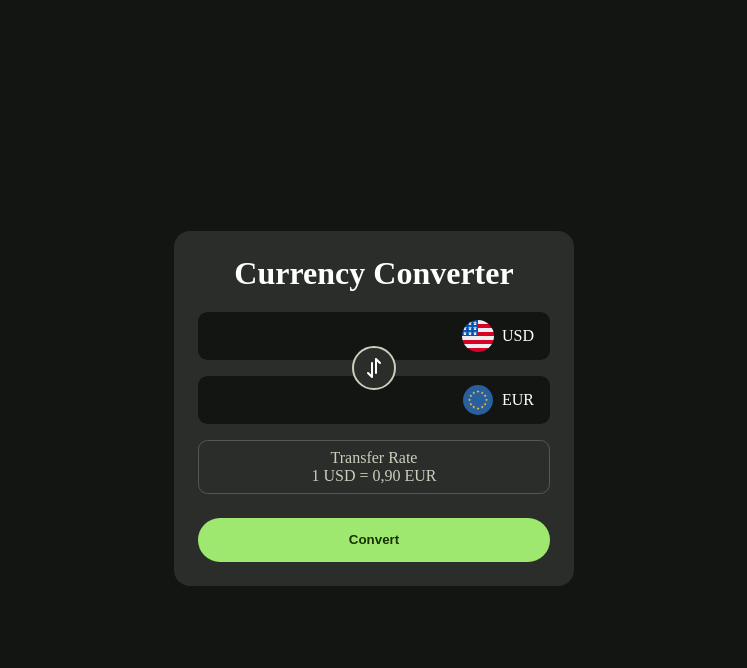
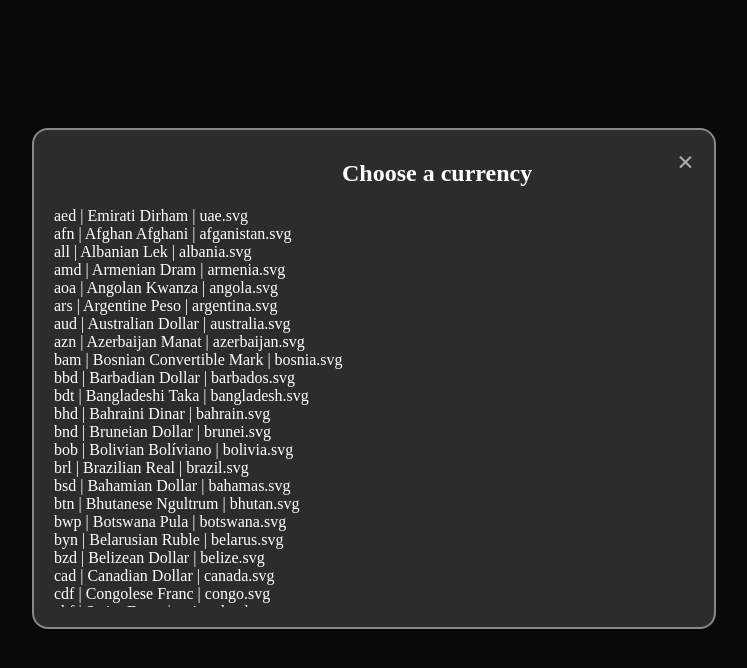
Before and after one commit to guillermoBalsera/CurrencyConverter, an Angular app: page / in a window 1280 px wide. Both pictures are taken after a click on the element "USD". Shown: the top 668 px of the page, without its empty margins (266-1013 px from the left). Built offline with nearby package versions, Linux system fonts and the light colour scheme.

Commit message:
deployment v3

```diff
--- a/src/app/app.component.html
+++ b/src/app/app.component.html
@@ -3,7 +3,7 @@
     <h1>Currency Converter</h1>
     <fieldset class="input__wrapper">
       <input type="number" class="input--rate">
-      <div class="currency__select">
+      <div class="currency__select" (click)="openModalA()">
         <img src="flags/usd.svg" alt="currency-flag">
         USD
       </div>
@@ -16,7 +16,7 @@
     </button>
     <fieldset class="input__wrapper">
       <input type="number" class="input--rate">
-      <div class="currency__select">
+      <div class="currency__select" (click)="openModalB()">
         <img src="flags/europe.svg" alt="">
         EUR
       </div>
@@ -28,3 +28,19 @@
     <button class="primary--btn" type="button">Convert</button>
   </div>
 </div>
+
+<app-modal [isVisible]="showModalA" title="{{ modal_title }}" (closeModalEvent)="closeModalA()">
+  @for (x of data; track x) {
+    <div class="currency">
+      <p>{{ x.code }} | {{ x.name }} | {{ x.icon }}</p>
+    </div>
+  }
+</app-modal>
+
+<app-modal [isVisible]="showModalB" title="{{ modal_title }}" (closeModalEvent)="closeModalB()">
+  @for (x of data; track x) {
+    <div class="currency">
+      <p>{{ x.code }} | {{ x.name }} | {{ x.icon }}</p>
+    </div>
+  }
+</app-modal>
--- a/src/app/app.component.scss
+++ b/src/app/app.component.scss
@@ -187,3 +187,8 @@ html, body {
     outline: none;
   }
 }
+
+.currency:hover {
+  color: $primary;
+  cursor: pointer;
+}
--- a/src/app/app.component.ts
+++ b/src/app/app.component.ts
@@ -1,6 +1,5 @@
 import {Component, OnInit} from '@angular/core';
 import {CurrencyService} from "./services/currency/currency.service";
-import {Observable} from "rxjs";
 
 @Component({
   selector: 'app-root',
@@ -9,13 +8,38 @@ import {Observable} from "rxjs";
 })
 export class AppComponent implements OnInit {
   title: string = '1 USD = 0,90 EUR';
+  showModalA: boolean = false;
+  showModalB: boolean = false;
+
+  modal_title: string = "Choose a currency";
+
+  currencyA: any = null;
+  currencyB: any = null;
+
+  data: any[] = [];
 
   constructor(private currency: CurrencyService) {}
 
   async ngOnInit(): Promise<void> {
     this.currency.getJsonData().subscribe((data: any): void => {
-      console.log(data)
+      this.data = data;
     });
   }
 
+  openModalA(): void {
+    this.showModalA = true;
+  }
+
+  closeModalA(): void {
+    this.showModalA = false;
+  }
+
+  openModalB(): void {
+    this.showModalB = true;
+  }
+
+  closeModalB(): void {
+    this.showModalB = false;
+  }
+
 }
--- a/src/app/app.module.ts
+++ b/src/app/app.module.ts
@@ -4,10 +4,12 @@ import { BrowserModule } from '@angular/platform-browser';
 import { AppRoutingModule } from './app-routing.module';
 import { AppComponent } from './app.component';
 import {HttpClientModule} from "@angular/common/http";
+import { ModalComponent } from './components/modal/modal.component';
 
 @NgModule({
   declarations: [
-    AppComponent
+    AppComponent,
+    ModalComponent
   ],
   imports: [
     BrowserModule,
--- /dev/null
+++ b/src/app/components/modal/modal.component.html
@@ -0,0 +1,11 @@
+<div class="modal" *ngIf="isVisible">
+  <div class="modal-content">
+    <div class="modal-header">
+      <h2>{{ title }}</h2>
+      <span class="close" (click)="closeModal()">&times;</span>
+    </div>
+    <div class="modal-body">
+      <ng-content></ng-content>
+    </div>
+  </div>
+</div>
--- /dev/null
+++ b/src/app/components/modal/modal.component.scss
@@ -0,0 +1,53 @@
+.modal {
+  display: block;
+  position: fixed;
+  z-index: 99;
+  left: 0;
+  top: 0;
+  width: 100%;
+  height: 100%;
+  background-color: rgba(0, 0, 0, 0.5);
+}
+
+.modal-content {
+  background-color: #2A2D29;
+  margin: 10% auto;
+  padding: 20px;
+  color: #ffffff;
+  border: 2px solid #888;
+  border-radius: 1rem;
+  width: 50%;
+  box-shadow: 0 4px 8px 0 rgba(0, 0, 0, 0.2);
+}
+
+.modal-header {
+  display: flex;
+  justify-content: space-between;
+}
+
+.modal-body {
+  max-height: 50vh;
+  overflow-y: auto;
+}
+
+.close {
+  color: #aaa;
+  float: right;
+  font-size: 30px;
+  font-weight: bold;
+  cursor: pointer;
+  margin-top: -5px;
+}
+
+.close:hover,
+.close:focus {
+  color: #9FE870;
+  text-decoration: none;
+  cursor: pointer;
+}
+
+h2 {
+  text-align: center;
+  margin-top: 10px;
+  margin-left: 45%;
+}
--- /dev/null
+++ b/src/app/components/modal/modal.component.ts
@@ -0,0 +1,17 @@
+import {Component, Input, Output, EventEmitter} from '@angular/core';
+
+@Component({
+  selector: 'app-modal',
+  templateUrl: './modal.component.html',
+  styleUrl: './modal.component.scss'
+})
+export class ModalComponent {
+  @Input() isVisible: boolean = false;
+  @Input() title: string = '';
+  @Output() closeModalEvent: EventEmitter<void> = new EventEmitter<void>();
+
+  closeModal(): void {
+    this.closeModalEvent.emit();
+  }
+
+}
```
Also changed, not shown: 4 other files (tests, documents, lock files or other folders).
